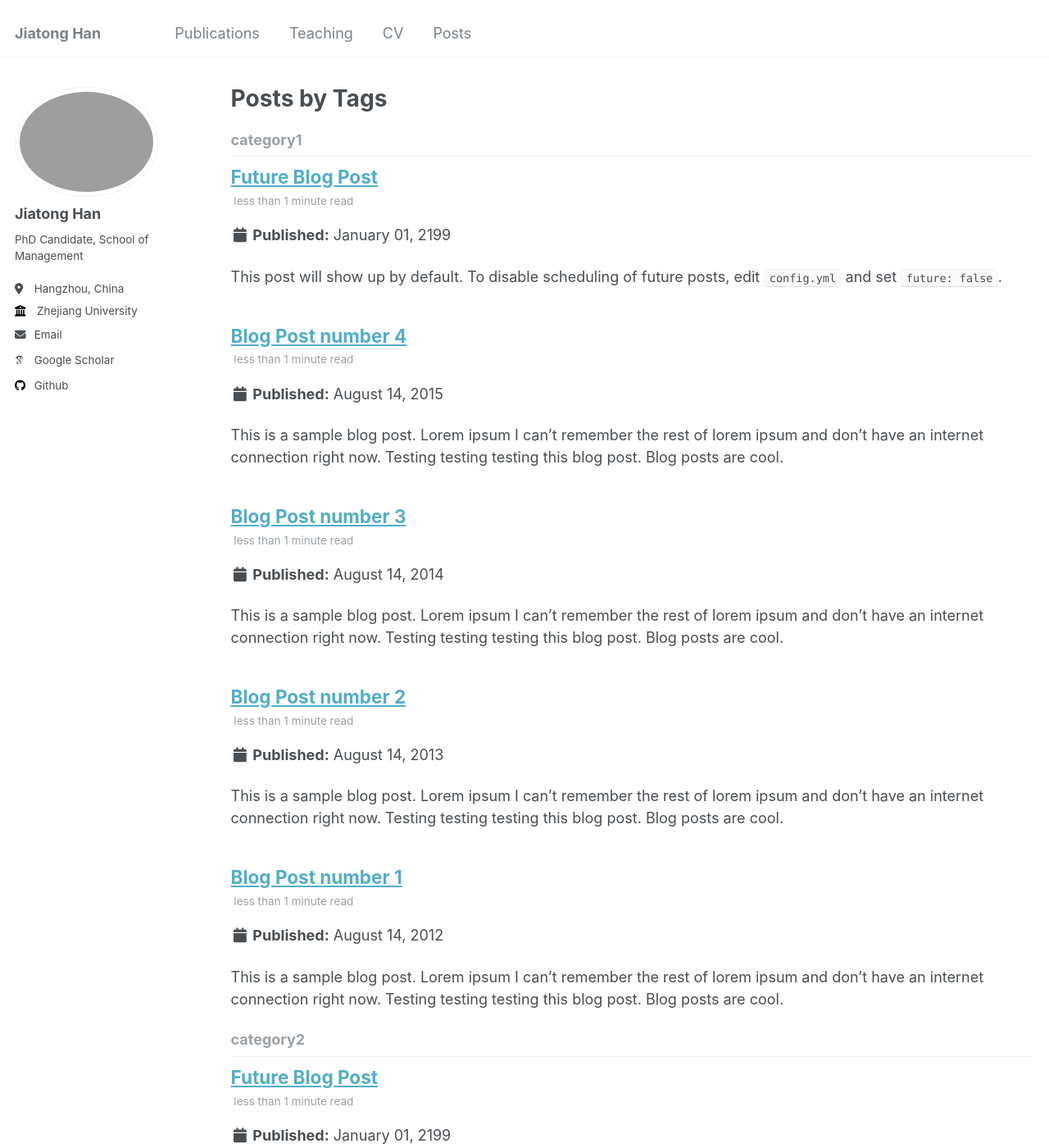
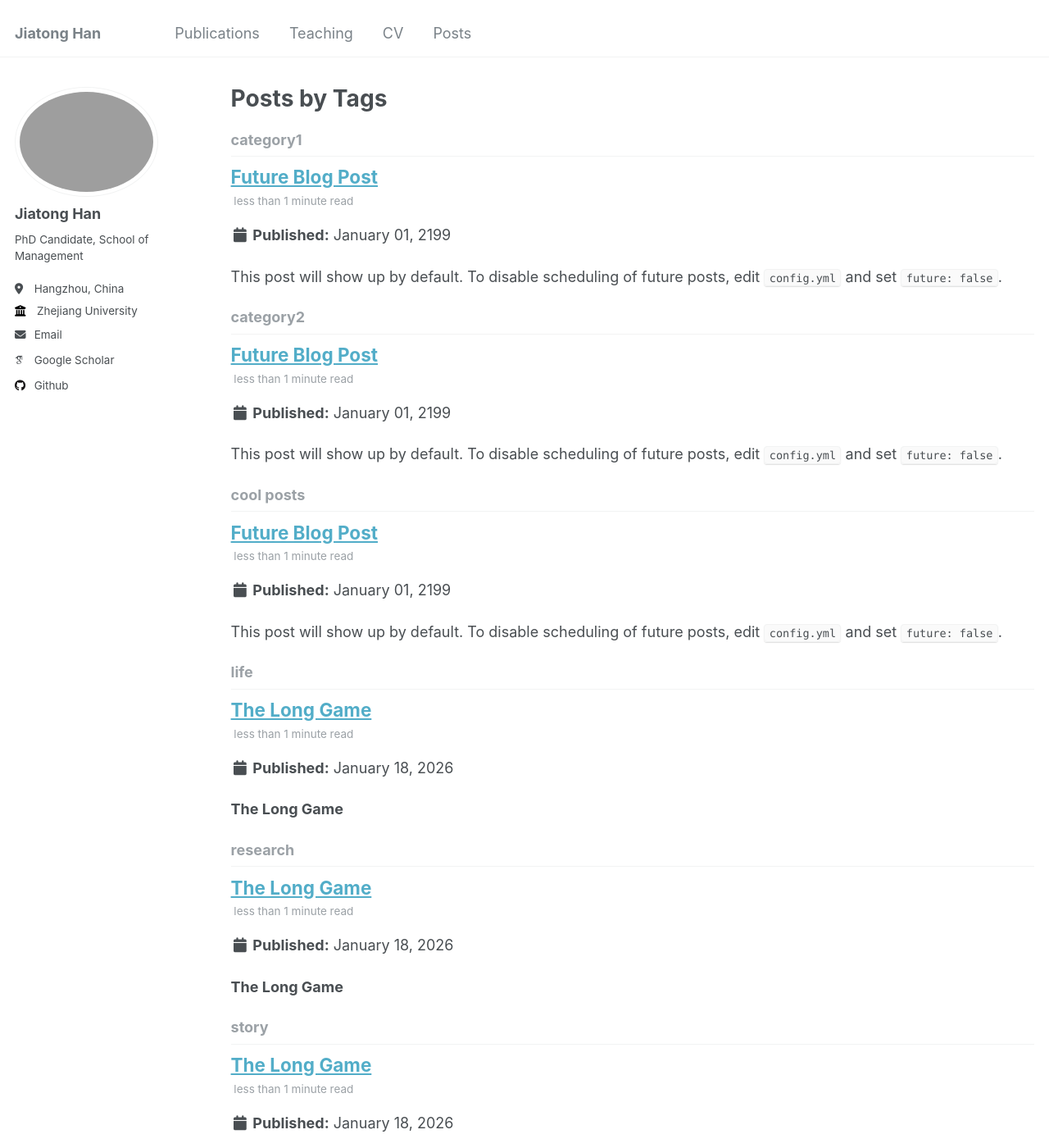
Before and after one commit to tt-08/jiatonghan, a Jekyll site: the page built from _pages/tag-archive.html, in a window 1280 px wide and 1400 px high. Shown: the whole window at 82% size. Built offline with Jekyll 4.4.1, drawn with Linux system fonts in a browser that asks for light colours; some web fonts are replaced; some of the changed text lies outside the part shown.

Commit message:
basic changes

```diff
--- a/_config.yml
+++ b/_config.yml
@@ -78,7 +78,7 @@ author:
 teaser                   :  # filename of teaser fallback teaser image placed in /images/, .e.g. "500x300.png"
 breadcrumbs              : false # true, false (default)
 words_per_minute         : 160
-future                   : true
+future                   : false
 read_more                : "disabled" # if enabled, adds "Read more" links to excerpts
 talkmap_link             : false #change to true to add link to talkmap on talks page
 comments:
--- a/_posts/2012-08-14-blog-post-1.md
+++ /dev/null
@@ -1,20 +0,0 @@
----
-title: 'Blog Post number 1'
-date: 2012-08-14
-permalink: /posts/2012/08/blog-post-1/
-tags:
-  - cool posts
-  - category1
-  - category2
----
-
-This is a sample blog post. Lorem ipsum I can't remember the rest of lorem ipsum and don't have an internet connection right now. Testing testing testing this blog post. Blog posts are cool.
-
-Headings are cool
-======
-
-You can have many headings
-======
-
-Aren't headings cool?
-------
--- a/_posts/2013-08-14-blog-post-2.md
+++ /dev/null
@@ -1,20 +0,0 @@
----
-title: 'Blog Post number 2'
-date: 2013-08-14
-permalink: /posts/2013/08/blog-post-2/
-tags:
-  - cool posts
-  - category1
-  - category2
----
-
-This is a sample blog post. Lorem ipsum I can't remember the rest of lorem ipsum and don't have an internet connection right now. Testing testing testing this blog post. Blog posts are cool.
-
-Headings are cool
-======
-
-You can have many headings
-======
-
-Aren't headings cool?
-------
--- a/_posts/2014-08-14-blog-post-3.md
+++ /dev/null
@@ -1,20 +0,0 @@
----
-title: 'Blog Post number 3'
-date: 2014-08-14
-permalink: /posts/2014/08/blog-post-3/
-tags:
-  - cool posts
-  - category1
-  - category2
----
-
-This is a sample blog post. Lorem ipsum I can't remember the rest of lorem ipsum and don't have an internet connection right now. Testing testing testing this blog post. Blog posts are cool.
-
-Headings are cool
-======
-
-You can have many headings
-======
-
-Aren't headings cool?
-------
--- /dev/null
+++ b/_posts/2026-01-18-blog-post-1.md
@@ -0,0 +1,26 @@
+---
+title: 'The Long Game'
+date: 2026-01-18
+permalink: /posts/2026/01/blog-post-1/
+tags:
+  - story
+  - research
+  - life
+---
+
+**The Long Game**
+
+As a visiting student at Caltech, I had the privilege of hearing Jensen Huang speak at the 2024 commencement. He told a story about a gardener who tended a huge temple with tiny tweezers, saying:
+
+“I have cared for my garden for 25 years. I have plenty of time.”
+
+This became my mindset. I chose research as my career. Because I am dedicated to this path for the long run, the rush disappears.
+
+**I have plenty of time.**
+======
+
+You can have many headings
+======
+
+Aren't headings cool?
+------
```
Also changed, not shown: _posts/2015-08-14-blog-post-4.md (deleted, +0 -20 lines), 2 other files.
